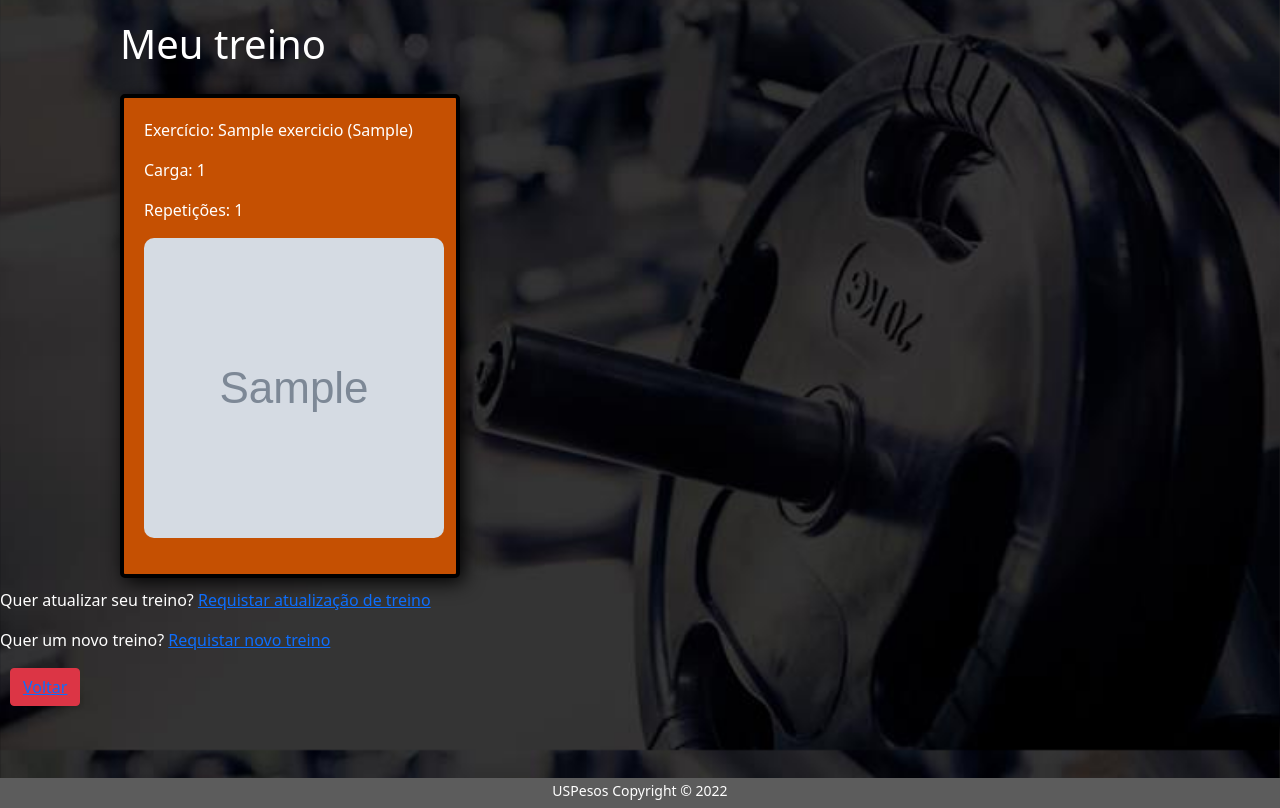
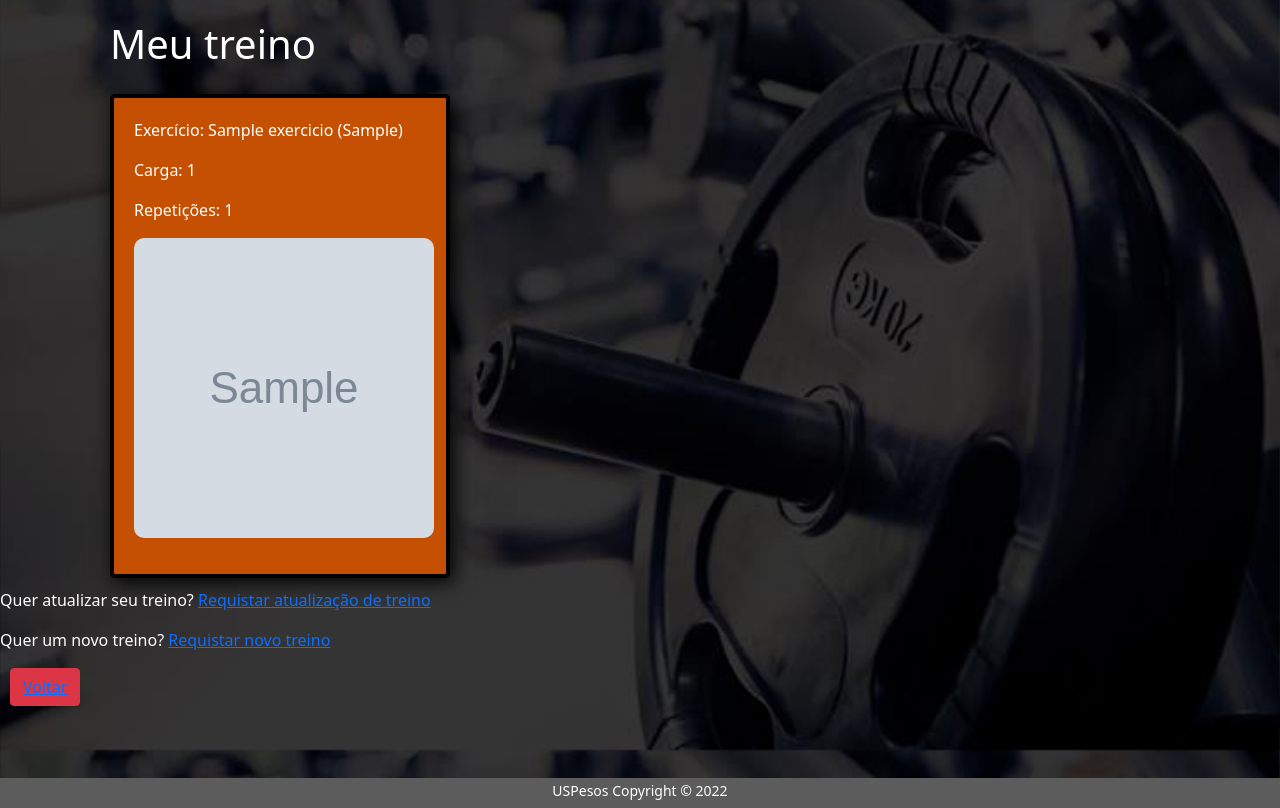
Before and after one commit to tomasolenscki/USPesos, a Django app: page /alunos/meutreino/ in a window 1280 px wide. Shown: the part 50-858 px from the top of the page. Run offline with Django 4.2, Linux system fonts and the light colour scheme; a user stored in the database is signed in; tables that the repository leaves empty hold one stand-in row (values such as "Sample post"); grey boxes marked "Sample" are stand-in pictures; some libraries are stand-ins or nearby versions.

Commit message:
Correção css exercícios

```diff
--- a/static/estilo2.css
+++ b/static/estilo2.css
@@ -38,7 +38,7 @@
   }
 
 .p1{
-    margin-left: 120px;
+    margin-left: 110px;
     width: 95%;
   }
 
@@ -55,7 +55,8 @@
 .lista-exercicio{
   display: flex;
   flex-wrap: wrap;
-  margin-left: 110px;
+  margin-left: 100px;
+  margin-right: 100px;
 }
 
 .card-exercicio{
```
